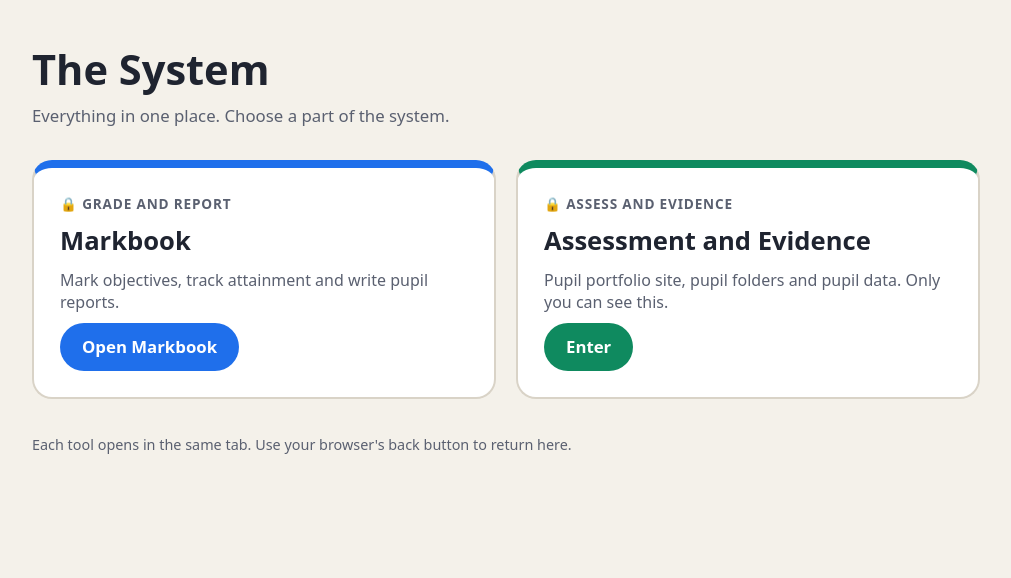
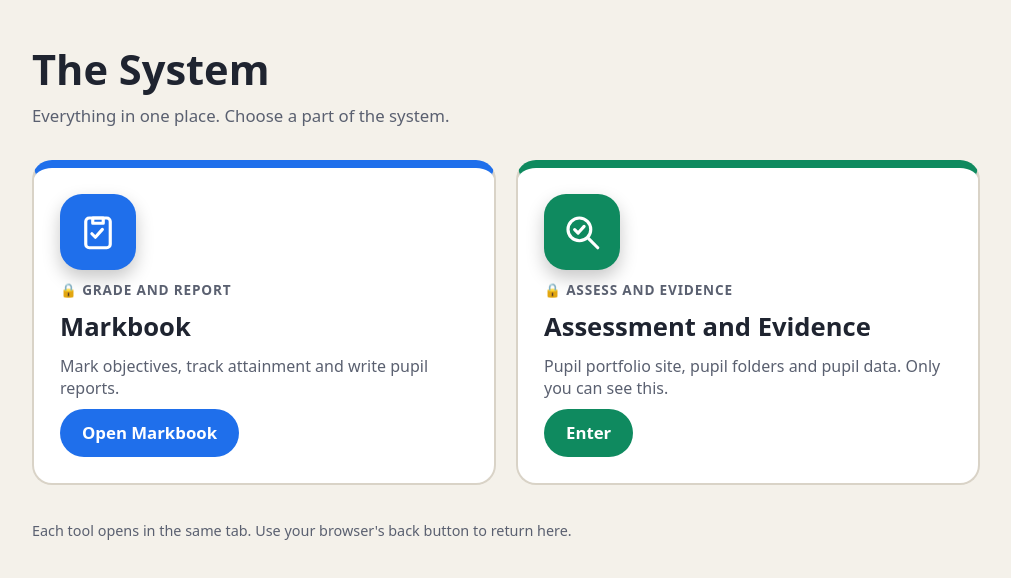
Before and after one commit to mracalas87/ac-teacher-hub, a plain HTML site: page index.html in a window 1280 px wide. Shown: the whole page, without its empty margins (134-1145 px from the left). Drawn offline with Linux system fonts and the light colour scheme.

Commit message:
Add logos to panels
Co-Authored-By: Claude Sonnet 5.5 <noreply@anthropic.com>

```diff
--- a/index.html
+++ b/index.html
@@ -14,7 +14,7 @@ main{max-width:980px;margin:0 auto;padding:40px 16px 56px}
 h1{font-size:clamp(1.8rem,5vw,2.6rem);margin:0 0 6px}
 .sub{color:var(--muted);margin:0 0 32px;font-size:1.05rem}
 .grid{display:grid;gap:20px;grid-template-columns:repeat(auto-fit,minmax(280px,1fr))}
-a.card,button.card{display:flex;font:inherit;text-align:left;cursor:pointer;width:100%;flex-direction:column;gap:10px;min-height:230px;padding:26px;border-radius:20px;background:var(--card);border:2px solid var(--line);color:inherit;text-decoration:none;border-top:8px solid var(--c)}
+a.card,button.card{display:flex;font:inherit;text-align:left;cursor:pointer;width:100%;flex-direction:column;gap:10px;min-height:290px;padding:26px;border-radius:20px;background:var(--card);border:2px solid var(--line);color:inherit;text-decoration:none;border-top:8px solid var(--c)}
 a.card:hover,a.card:focus-visible,button.card:hover,button.card:focus-visible{transform:translateY(-3px);box-shadow:0 10px 24px rgba(0,0,0,.14);outline:3px solid var(--c);outline-offset:2px}
 .card h2{margin:0;font-size:1.6rem}
 .card p{margin:0;color:var(--muted);flex:1}
@@ -22,6 +22,7 @@ a.card:hover,a.card:focus-visible,button.card:hover,button.card:focus-visible{tr
 .card.off{--c:#8A8F9C;pointer-events:none;opacity:.8}
 .tag{font-size:.85rem;font-weight:700;color:var(--muted);text-transform:uppercase;letter-spacing:.06em}
 dialog{border:2px solid var(--line);border-radius:20px;background:var(--card);color:var(--ink);padding:28px;max-width:360px;width:calc(100% - 32px)}dialog::backdrop{background:rgba(0,0,0,.55)}dialog h2{margin:0 0 6px}dialog p{margin:0 0 14px;color:var(--muted)}#pinIn{width:100%;font-size:2rem;letter-spacing:.5em;text-align:center;padding:12px;border-radius:12px;border:2px solid var(--line);background:var(--bg);color:var(--ink)}#pinErr{min-height:1.4em;color:#C0392B;font-weight:700;margin:8px 0}.row{display:flex;gap:10px}.row button{flex:1;min-height:52px;border-radius:999px;border:2px solid var(--ink);font:inherit;font-weight:700;font-size:1.05rem;cursor:pointer;background:var(--card);color:var(--ink)}.row button.ok{background:var(--a);border-color:var(--a);color:#fff}
+.logo{width:76px;height:76px;border-radius:22px;background:var(--c);display:grid;place-items:center;box-shadow:0 8px 18px rgba(0,0,0,.22)}
 .back{min-height:48px;padding:0 20px;border-radius:999px;border:2px solid var(--ink);background:var(--card);color:var(--ink);font:inherit;font-weight:700;cursor:pointer;margin-bottom:18px}[hidden]{display:none!important}
 footer{margin-top:36px;color:var(--muted);font-size:.9rem}
 </style>
@@ -55,7 +56,15 @@ function check(kind,pin){return kind==='ae'?vault(pin):sha('system:'+pin).then(f
 function saved(){try{return sessionStorage.getItem('sys-pin')||''}catch(e){return ''}}
 function save(p){try{sessionStorage.setItem('sys-pin',p)}catch(e){}}
 var g=document.getElementById('grid'),home=document.getElementById('home'),sub=document.getElementById('sub'),sg=document.getElementById('subgrid'),dlg=document.getElementById('pin'),inp=document.getElementById('pinIn'),err=document.getElementById('pinErr'),pend=null,busy=false;
-function card(t,tag,extra){var a=document.createElement(tag);a.className='card';a.style.setProperty('--c',t.color);a.innerHTML='<span class="tag"></span><h2></h2><p></p><span class="go"></span>';a.querySelector('.tag').textContent=(extra?'🔒 ':'')+t.tag;a.querySelector('h2').textContent=t.title;a.querySelector('p').textContent=t.text;a.querySelector('.go').textContent=t.btn;return a}
+var ICONS={
+ 'Markbook':'<rect x="5" y="4" width="14" height="17" rx="2"/><path d="M9 4h6v3H9z"/><path d="m8.5 13 2 2 4-4.5"/>',
+ 'Assessment and Evidence':'<circle cx="10.5" cy="10.5" r="6.5"/><path d="m21 21-5.2-5.2"/><path d="m7.8 10.6 2 2 3.4-3.8"/>',
+ 'Portfolio site':'<rect x="3" y="4" width="18" height="16" rx="2"/><path d="M3 9h18"/><path d="M7 6.5h.01M10 6.5h.01"/><path d="M7 13h6M7 16h10"/>',
+ 'Pupil folders':'<path d="M3 7a2 2 0 0 1 2-2h4l2 2.5h8a2 2 0 0 1 2 2V18a2 2 0 0 1-2 2H5a2 2 0 0 1-2-2z"/>',
+ 'Pupil data':'<ellipse cx="12" cy="6" rx="8" ry="3"/><path d="M4 6v6c0 1.7 3.6 3 8 3s8-1.3 8-3V6"/><path d="M4 12v6c0 1.7 3.6 3 8 3s8-1.3 8-3v-6"/>'
+};
+function logo(t){var p=ICONS[t.title]||'<circle cx="12" cy="12" r="8"/>';return '<span class="logo" aria-hidden="true"><svg viewBox="0 0 24 24" width="42" height="42" fill="none" stroke="#fff" stroke-width="1.8" stroke-linecap="round" stroke-linejoin="round">'+p+'</svg></span>'}
+function card(t,tag,extra){var a=document.createElement(tag);a.className='card';a.style.setProperty('--c',t.color);a.innerHTML=logo(t)+'<span class="tag"></span><h2></h2><p></p><span class="go"></span>';a.querySelector('.tag').textContent=(extra?'🔒 ':'')+t.tag;a.querySelector('h2').textContent=t.title;a.querySelector('p').textContent=t.text;a.querySelector('.go').textContent=t.btn;return a}
 function proceed(kind,res,t){if(kind==='mb'){location.href=t.url;return}
   sg.innerHTML='';res.forEach(function(p){var a=card(p,'a');a.href=p.url;a.target='_blank';a.rel='noopener';sg.appendChild(a)});home.hidden=true;sub.hidden=false;window.scrollTo(0,0)}
 function ask(t){pend=t;var p=saved();if(p){check(t.kind,p).then(function(r){proceed(t.kind,r,t)},function(){show()});return}show()}
```
